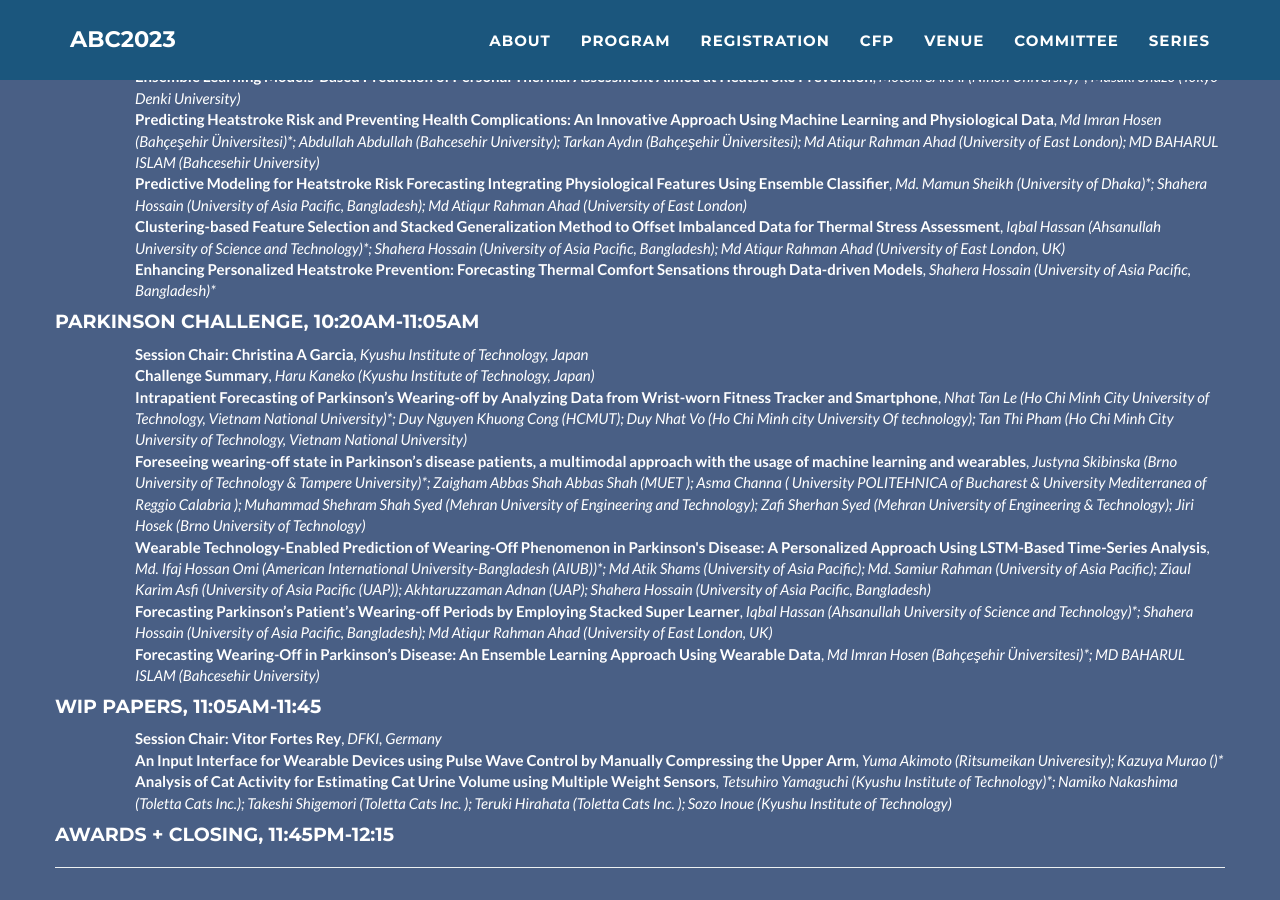
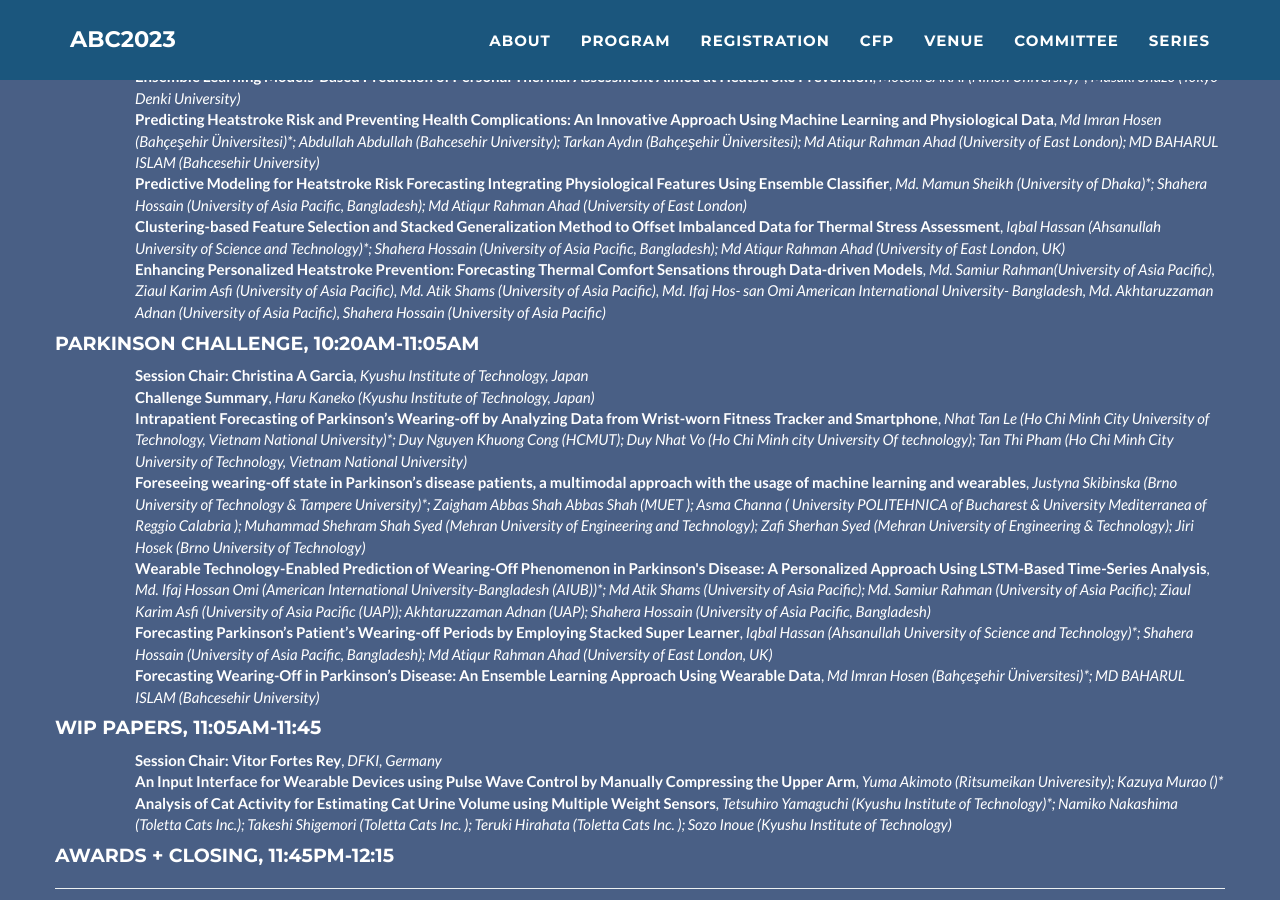
Before and after one commit to abc-research/abc-research.github.io, a Jekyll site: the page built from index.html, in a window 1280 px wide and 900 px high, scrolled down 7034 px. Built offline with Jekyll 4.4.1, drawn with Linux system fonts in a browser that asks for light colours.

Commit message:
Update _config.yml

```diff
--- a/_config.yml
+++ b/_config.yml
@@ -247,7 +247,7 @@ program:
           - title: "Clustering-based Feature Selection and Stacked Generalization Method to Offset Imbalanced Data for Thermal Stress Assessment"
             authors: "Iqbal Hassan (Ahsanullah University of Science and Technology)*; Shahera Hossain (University of Asia Pacific, Bangladesh); Md Atiqur Rahman Ahad (University of East London, UK)"
           - title: "Enhancing Personalized Heatstroke Prevention: Forecasting Thermal Comfort Sensations through Data-driven Models"
-            authors: "Shahera Hossain (University of Asia Pacific, Bangladesh)*"
+            authors: "Md. Samiur Rahman(University of Asia Pacific), Ziaul Karim Asfi (University of Asia Pacific), Md. Atik Shams (University of Asia Pacific), Md. Ifaj Hos- san Omi American International University- Bangladesh, Md. Akhtaruzzaman Adnan (University of Asia Pacific), Shahera Hossain (University of Asia Pacific)"
       - name: "Parkinson Challenge"
         time: "10:20am-11:05am"
         paper:
```
